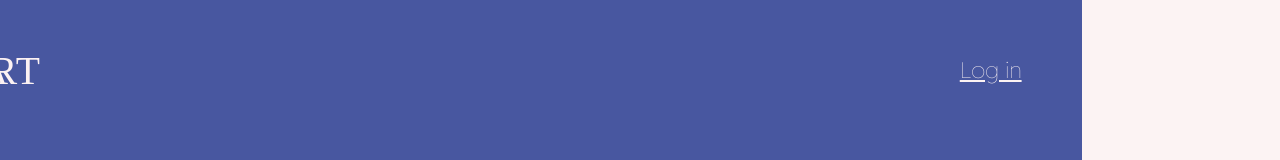
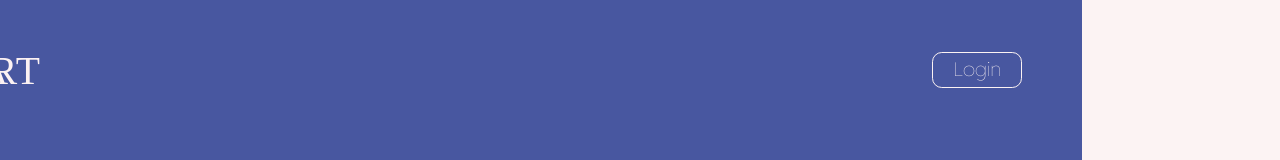
Before and after one commit to carolinacosta4/Gymnart, a Vue app: page / in a window 1280 px wide. Shown: the top 160 px of the page. Built offline with nearby package versions, Linux system fonts and the light colour scheme; what fetch-mock would draw is missing.

Commit message:
grammar check

```diff
--- a/src/views/LandingPageView.vue
+++ b/src/views/LandingPageView.vue
@@ -5,7 +5,7 @@
   <div id="bgContainer">
     <div id="nav" class="padding4">
       <img id="iconGymnart" src="../assets/landingPageIcons/titulo gymnart-11.svg" alt="GYMNART icon">
-      <RouterLink :to="{ name: 'login' }" id="btnLoginNav"> <u>Log in</u></RouterLink>
+      <RouterLink :to="{ name: 'login' }" id="btnLoginNav"> Login</RouterLink>
     </div>
 
     <div id="masterMoves" class="padding4">
@@ -182,7 +182,11 @@
 #btnLoginNav{
   color: #fcf3f3;
   font-family: LexendDecaThin;
-  font-size: 1.5em;
+  font-size: 1.3em;
+  border: 1px solid;
+  border-radius: 0.5em;
+  padding-left: 1em;
+  padding-right: 1em;
 }
 
 /* ____ MAIN PAGE MASTER THE MOVES ______ */
--- a/src/views/LoginSignupView.vue
+++ b/src/views/LoginSignupView.vue
@@ -18,13 +18,13 @@
 
 			<div class="form-container log-in-container" id="formLogin">
 				<v-form @submit.prevent="login">
-				<h1>Log in</h1>
+				<h1>Login</h1>
 				<v-text-field v-model="usernameLogin" label="Username" class="textField" :rules='isRequired'></v-text-field>
 
 				<v-text-field v-model="passwordLogin" label="Password" class="textField" :rules='isRequired'></v-text-field>
 				<p id="textForgotPass">Forgot your password?</p>
 
-				<button id="logBtn" type="submit">Log in</button>
+				<button id="logBtn" type="submit">Login</button>
 				</v-form>
 			</div>
 
@@ -33,7 +33,7 @@
 					<div class="overlay-panel overlay-left">
 						<h1 class="title">Welcome Back!</h1>
 						<p class="descriptionOverlay">Login to know the latest results from your favorite athletes</p>
-						<button class="ghost" id="logIn">Log In</button>
+						<button class="ghost" id="logIn">Login</button>
 					</div>
 
 					<div class="overlay-panel overlay-right">
```
